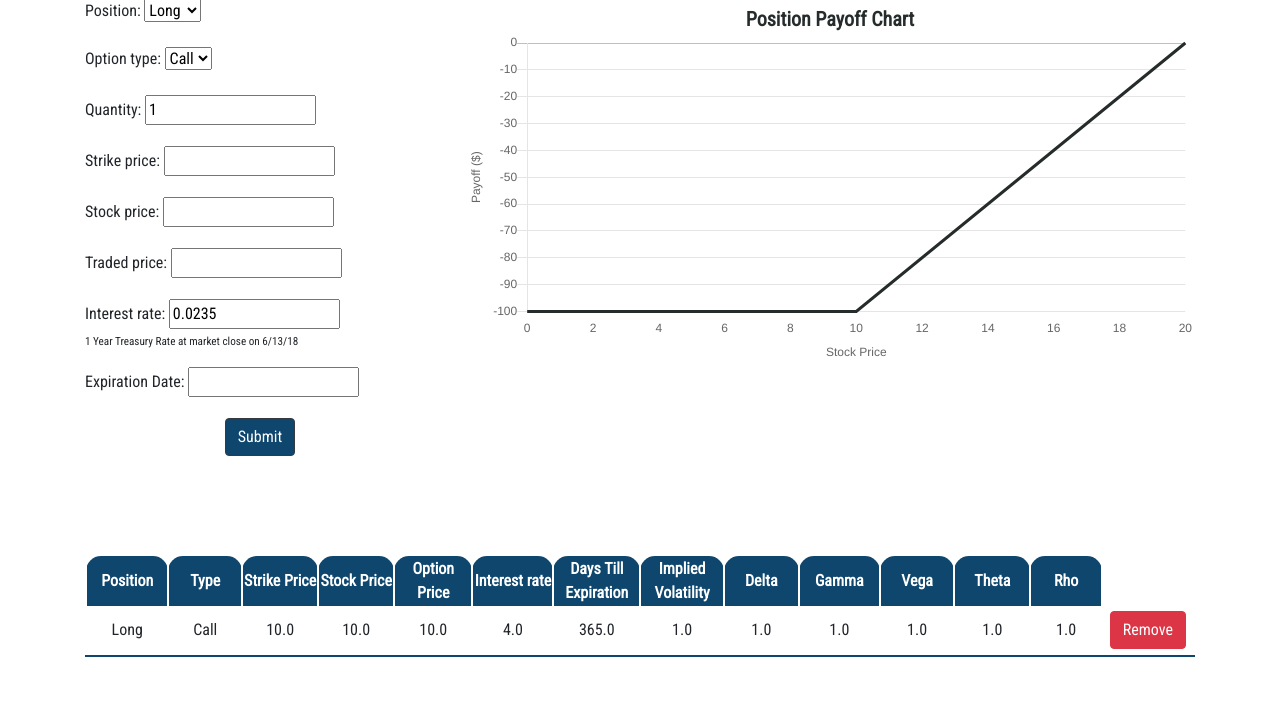
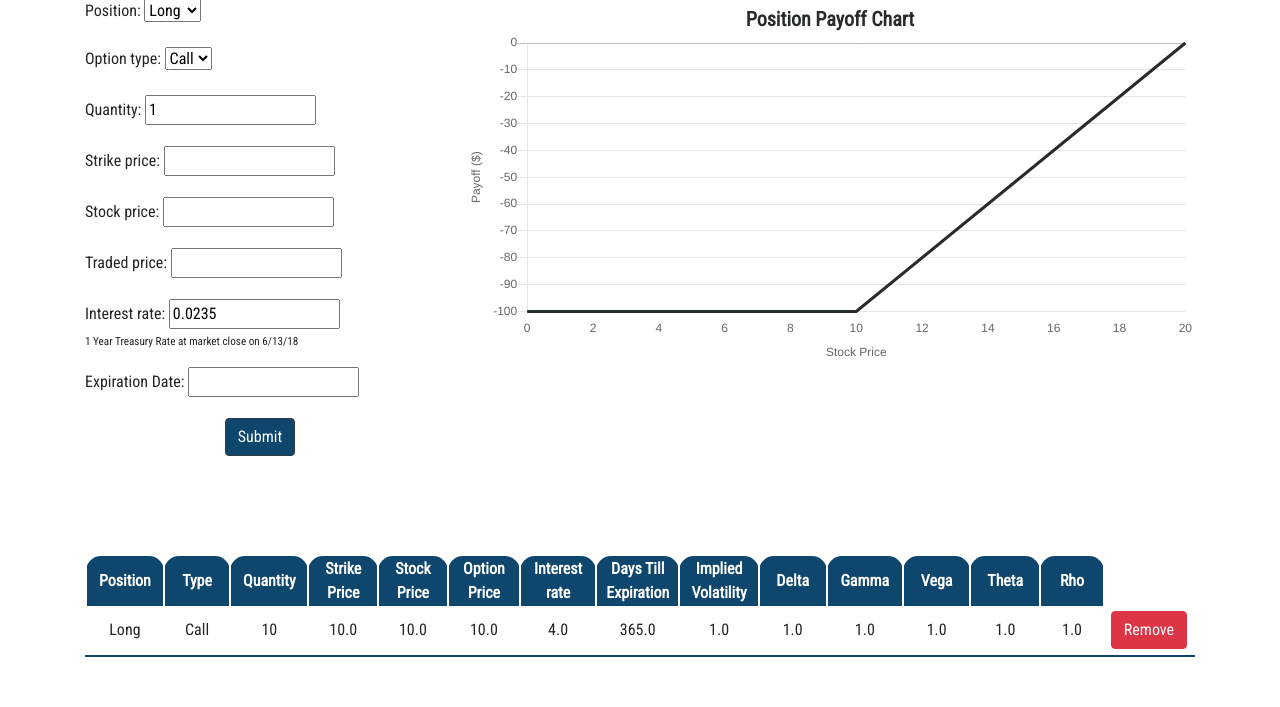
Before and after one commit to ytmimi/Option_Grapher, a Django app: page /options/ in a window 1280 px wide. Shown: the part 110-817 px from the top of the page. Run offline with Django 3.2, Linux system fonts and the light colour scheme; tables that the repository leaves empty hold one stand-in row (values such as "Sample post"); some libraries are stand-ins or nearby versions.

Commit message:
added Quantity to the option table

```diff
--- a/mysite/options/templates/options/options_forms.html
+++ b/mysite/options/templates/options/options_forms.html
@@ -37,6 +37,7 @@
 			<thead>
 				<th>Position</th>
 				<th>Type</th>
+				<th>Quantity</th>
 				<th>Strike Price</th>
 				<th>Stock Price</th>
 				<th>Option Price</th>
@@ -59,6 +60,7 @@
 					<td>Short</td>
 					{% endif %}
 					<td>{{option.option_type}}</td>
+					<td>{{option.quantity}}</td>
 					<td>{{option.strike_price}}</td>
 					<td>{{option.stock_price}}</td>
 					<td>{{option.traded_price}}</td>
```
